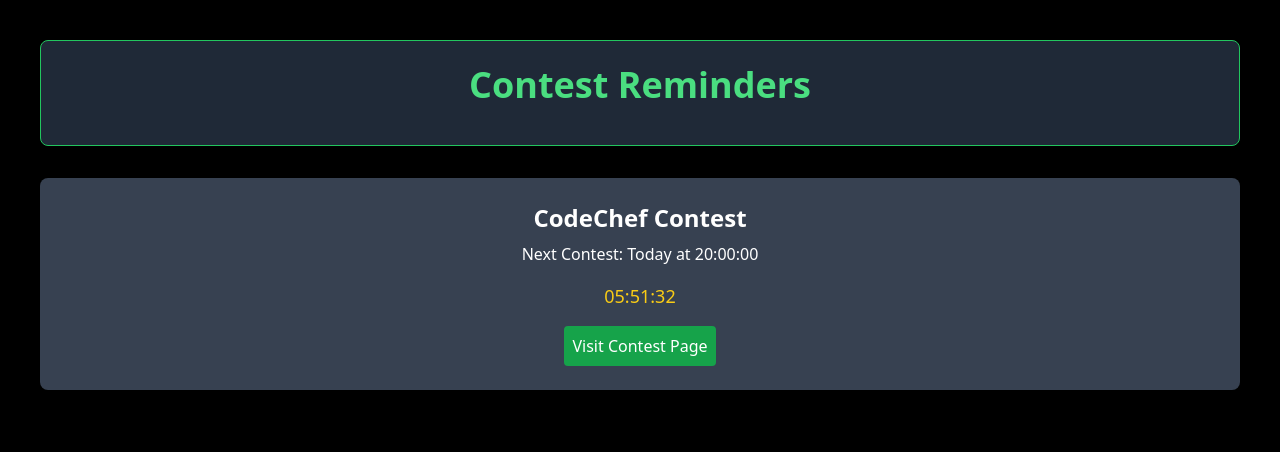
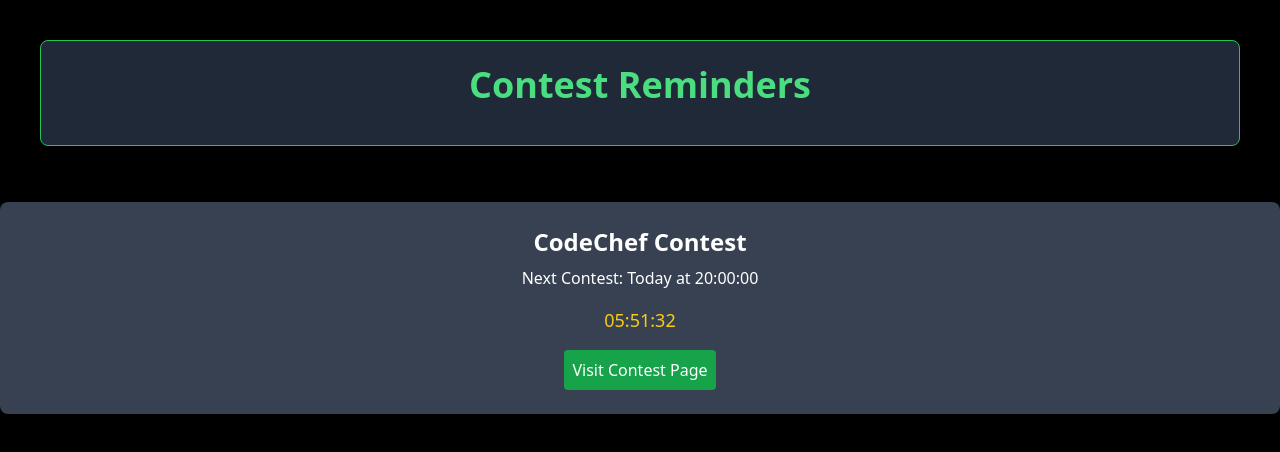
Before and after one commit to niteshsaxena03/The-CP-Sphere-Client, a React (Vite) app: page /contest-reminders in a window 1280 px wide. Shown: the top 452 px of the page. Built offline with nearby package versions, Linux system fonts and the light colour scheme; no server answers.

Commit message:
Created a header component and used it

```diff
--- /dev/null
+++ b/src/components/HeadingComponent.jsx
@@ -0,0 +1,11 @@
+const Heading = ({ title }) => {
+  return (
+    <div className="p-5 md:p-10 flex flex-col items-center">
+      <div className="bg-gray-800 p-6 rounded-lg shadow-lg mb-4 w-full text-center border border-green-500">
+        <h1 className="text-4xl font-bold text-green-400 mb-4">{title}</h1>
+      </div>
+    </div>
+  );
+};
+
+export default Heading;
--- a/src/pages/CPResources.jsx
+++ b/src/pages/CPResources.jsx
@@ -1,6 +1,12 @@
+import Heading from "../components/HeadingComponent";
+
 const CPResources = () => {
   return (
-    <div>CPResources</div>
-  )
-}
-export default CPResources
+    <div className="bg-black min-h-screen p-5">
+      {/* Heading Section */}
+      <Heading title="CP Templates" />
+    </div>
+  );
+};
+
+export default CPResources;
--- a/src/pages/ContactAdmin.jsx
+++ b/src/pages/ContactAdmin.jsx
@@ -1,4 +1,3 @@
-
 import ContactCard from "../components/ContactCard.jsx"; // Import the ContactCard component
 
 const ContactAdmin = () => {
--- a/src/pages/ContestReminders.jsx
+++ b/src/pages/ContestReminders.jsx
@@ -1,5 +1,6 @@
 import { useEffect, useState } from "react";
 import Spline from "@splinetool/react-spline";
+import Heading from "../components/HeadingComponent";
 
 const ContestReminders = () => {
   const [timeLeft, setTimeLeft] = useState("");
@@ -97,14 +98,10 @@
   }, []);
 
   return (
-    <div className="flex flex-col min-h-screen bg-black">
+    <div className="flex flex-col min-h-screen bg-black w-full">
       {/* Left: Contest Reminders */}
-      <div className="p-5 md:p-10 flex flex-col items-center">
-        <div className="bg-gray-800 p-6 rounded-lg shadow-lg mb-8 w-full text-center border border-green-500">
-          <h1 className="text-4xl font-bold text-green-400 mb-4">
-            Contest Reminders
-          </h1>
-        </div>
+
+      <Heading title="Contest Reminders" />
 
       {contestDetails.length > 0 ? (
         contestDetails.map((contest, index) => {
@@ -150,9 +147,10 @@
           return null; // Do not render anything for past contests
         })
       ) : (
-          <p className="text-white font-bold text-3xl">No contests are scheduled for today.</p>
+        <p className="text-white font-bold text-2xl text-center">
+          No contests are scheduled for today.
+        </p>
       )}
-      </div>
     </div>
   );
 };
```
Lines whose indentation alone changed are shown as unchanged.
